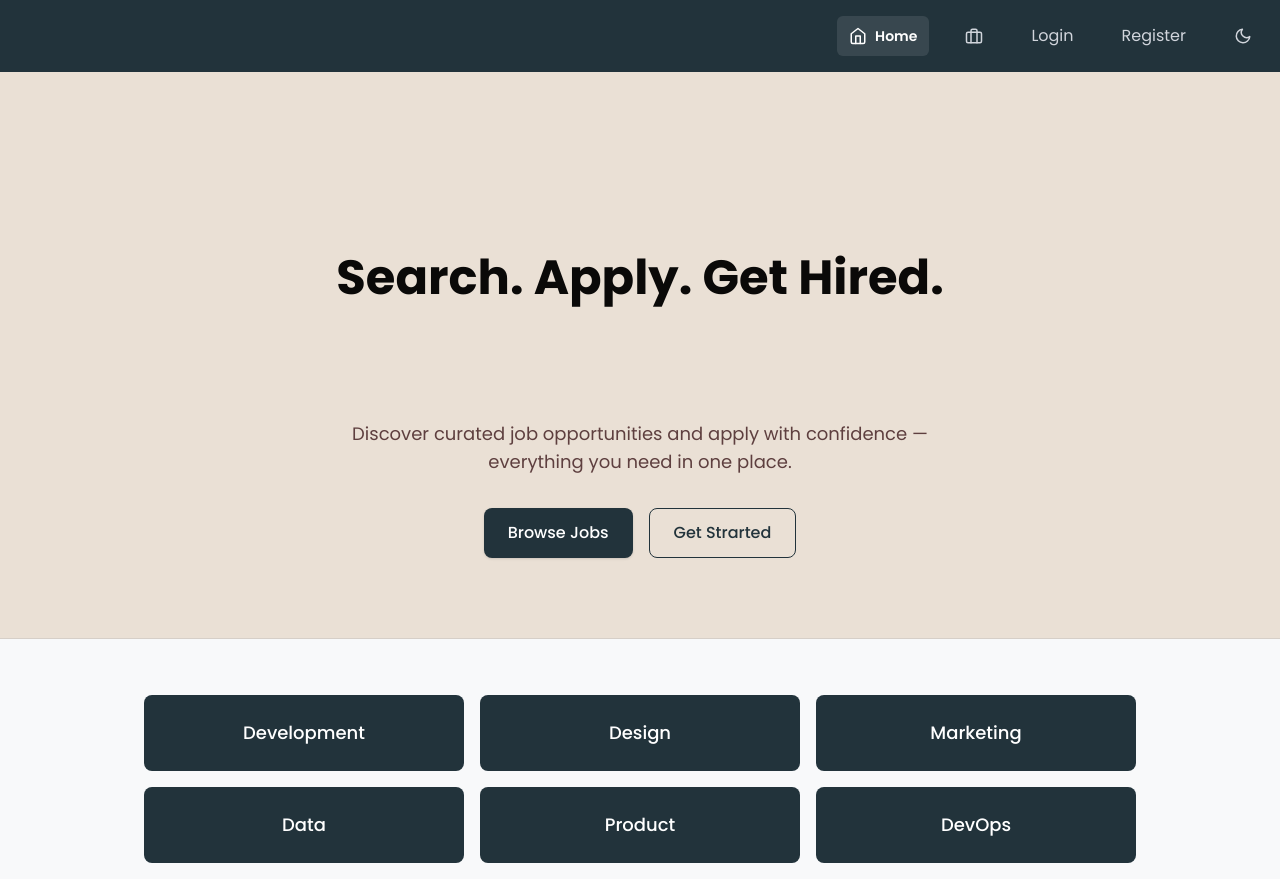
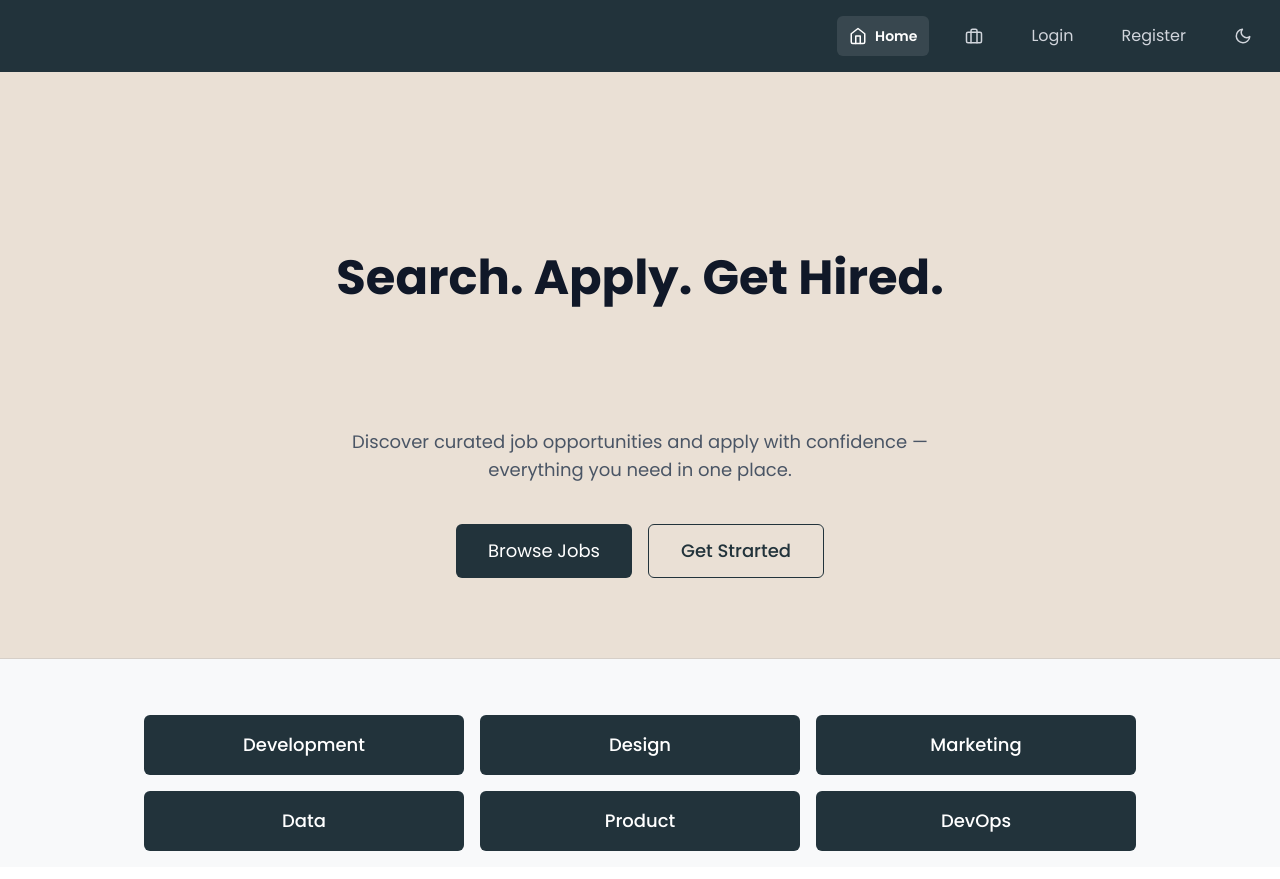
Before and after one commit to PriyanshCodes24/CODSOFT, a React (Vite) app in the folder InstaJob/client/: page / in a window 1280 px wide. Built offline with nearby package versions, Linux system fonts and the light colour scheme; no server answers.

Commit message:
home page dark mode

```diff
--- a/InstaJob/client/src/Components/HomeHero.jsx
+++ b/InstaJob/client/src/Components/HomeHero.jsx
@@ -1,40 +1,61 @@
 import { useNavigate } from "react-router-dom";
 import { useAuth } from "../Context/AuthContext";
 import { motion } from "framer-motion";
+import { buttonUi } from "../Utils/uiClasses";
 
 const HomeHero = () => {
   const { user } = useAuth();
   const navigate = useNavigate();
 
   return (
-    <section className=" bg-[#EAE0D5] border-b border-[#d6cfc8]">
+    <section className="relative overflow-hidden bg-[#EAE0D5] dark:bg-[#020617] border-b border-[#d6cfc8] dark:border-white/10">
+      <div className="hidden dark:block absolute inset-0 bg-linear-to-b to-transparent dark:from-white/5 pointer-events-none" />
+
       <div className="py-20 px-4 text-center max-w-4xl mx-auto">
-        <h1 className="font-bold text-3xl sm:text-5xl text-[#0A0908] py-16 sm:py-24 text-center leading-tight">
+        {/* heading */}
+        <h1 className=" font-bold text-3xl sm:text-5xl text-gray-900 dark:text-gray-100 py-16 sm:py-24 text-center leading-tight">
           Search. Apply. Get Hired.
         </h1>
-        <p className="mt-4 text-[#5e3f3f] text-base sm:text-lg max-w-2xl mx-auto">
+
+        {/* subtext */}
+        <motion.p
+          initial={{ opacity: 0, y: 8 }}
+          animate={{ opacity: 1, y: 0 }}
+          transition={{ delay: 0.1, duration: 0.4 }}
+          className="mt-6 text-base text-gray-600 dark:text-gray-400 sm:text-lg max-w-2xl mx-auto"
+        >
           Discover curated job opportunities and apply with confidence —
           everything you need in one place.
-        </p>
-        <div className="mt-8 flex justify-center gap-4">
+        </motion.p>
+
+        {/* buttons */}
+        <motion.div
+          initial={{ opacity: 0, y: 8 }}
+          animate={{ opacity: 1, y: 0 }}
+          transition={{ delay: 0.2, duration: 0.4 }}
+          className="mt-10 flex justify-center gap-4 flex-wrap"
+        >
           <motion.button
-            whileHover={{ scale: 1.02 }}
-            whileTap={{ scale: 0.98 }}
+            whileHover={{ scale: 1.03 }}
+            whileTap={{ scale: 0.97 }}
             transition={{ type: "spring", stiffness: 400, damping: 25 }}
-            className="bg-[#22333B] hover:bg-[#2F4450] transition text-white px-6 py-3 font-medium shadow-sm hover:shadow-md rounded-lg cursor-pointer"
+            className={`px-8 py-3 text-lg ${buttonUi}`}
             onClick={() => navigate("/jobs")}
           >
             Browse Jobs
           </motion.button>
           {!user && (
-            <button
-              className="border border-[#22333B] text-[#22333B] hover:bg-[#22333B] hover:text-white transition px-6 py-3 font-medium rounded-lg cursor-pointer"
+            <motion.button
+              whileHover={{ scale: 1.03 }}
+              whileTap={{ scale: 0.97 }}
+              transition={{ type: "spring", stiffness: 400, damping: 25 }}
+              className="px-8 py-3 text-lg font-medium rounded-md border border-[#22333B] dark:border-white/20 hover:border-[#22333B] text-[#22333B] dark:text-gray-100 hover:bg-[#22333B] hover:text-white dark:hover:bg-[#1e293b] transition-colors cursor-pointer"
               onClick={() => navigate("/register")}
             >
               Get Strarted
-            </button>
+            </motion.button>
           )}
-        </div>
+        </motion.div>
       </div>
     </section>
   );
--- a/InstaJob/client/src/Components/Navbar.jsx
+++ b/InstaJob/client/src/Components/Navbar.jsx
@@ -19,7 +19,7 @@ const Navbar = () => {
   return (
     <motion.div
       layout
-      className="flex justify-end bg-[#22333B] dark:bg-[#020617] text-white gap-2 sm:gap-4 md:gap-6 p-4"
+      className="flex justify-end bg-[#22333B] dark:bg-[#020617] text-white gap-2 sm:gap-4 md:gap-6 p-4 dark:border-b border-white/10"
     >
       {user && (
         <div className={`flex mr-auto gap-1 items-center `}>
--- a/InstaJob/client/src/Pages/Home.jsx
+++ b/InstaJob/client/src/Pages/Home.jsx
@@ -2,6 +2,7 @@ import { useNavigate } from "react-router-dom";
 import HomeHero from "../Components/HomeHero";
 import PageTransition from "../Components/PageTransition";
 import { motion } from "framer-motion";
+import { buttonUi } from "../Utils/uiClasses";
 
 const Home = () => {
   const categories = [
@@ -28,7 +29,7 @@ const Home = () => {
               transition={{ type: "spring", stiffness: 400, damping: 25 }}
               key={cat.id}
               onClick={() => go(cat.label)}
-              className="flex justify-center items-center bg-[#22333B] hover:bg-[#2C3E46] text-white rounded-lg p-6 cursor-pointer gap-2 hover:shadow-lg transition-colors  duration-200 font-medium text-lg"
+              className={` ${buttonUi} h-15 text-lg font-medium flex items-center justify-center`}
             >
               {cat.label}
             </motion.button>
--- a/InstaJob/client/src/Pages/Jobs.jsx
+++ b/InstaJob/client/src/Pages/Jobs.jsx
@@ -80,7 +80,9 @@ const Jobs = () => {
     <PageTransition>
       <div className="min-h-screen bg-[#F8F9FA] dark:bg-[#020617]">
         <div className="max-w-6xl px-4 py-8 mx-auto">
-          <h1 className="text-2xl font-bold mb-4 text-gray-900 dark:text-gray-100">Job Listings</h1>
+          <h1 className="text-2xl font-bold mb-4 text-gray-900 dark:text-gray-100">
+            Job Listings
+          </h1>
 
           {/* search filter */}
           <div className=" sticky top-0 z-50 bg-[#F8F9FA] dark:bg-[#020617] py-2  mb-6 border border-gray-200 dark:border-white/10 shadow-sm backdrop-blur supports-backdrop-filter:bg-white/10 dark:supports-backdrop-filter:bg-[#020617]/80">
--- a/InstaJob/client/src/Utils/uiClasses.js
+++ b/InstaJob/client/src/Utils/uiClasses.js
@@ -2,7 +2,7 @@ export const listCardUi =
   "bg-white dark:bg-[#020617] p-4 text-gray-600 dark:text-gray-300 cursor-pointer border border-gray-200 dark:border-white/10 shadow-sm rounded-lg hover:shadow-md focus-visible:ring-[#22333B]";
 
 export const buttonUi =
-  " py-2 bg-[#22333B] dark:bg-[#1e293b] focus:bg-[#233c4d] hover:bg-[#2C3E46] dark:hover:bg-[#334155] hover:shadow-lg text-white rounded-md ";
+  " py-2 bg-[#22333B] dark:bg-[#1e293b] focus:bg-[#233c4d] hover:bg-[#2C3E46] dark:hover:bg-[#334155] hover:shadow-lg text-white rounded-md cursor-pointer";
 
 export const statusButtonUi =
   "py-1 px-2 font-medium text-sm rounded-md text-white cursor-pointer transition-colors duration";
```
